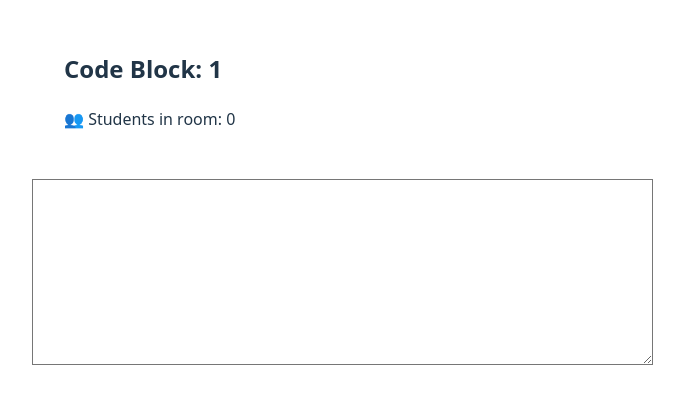
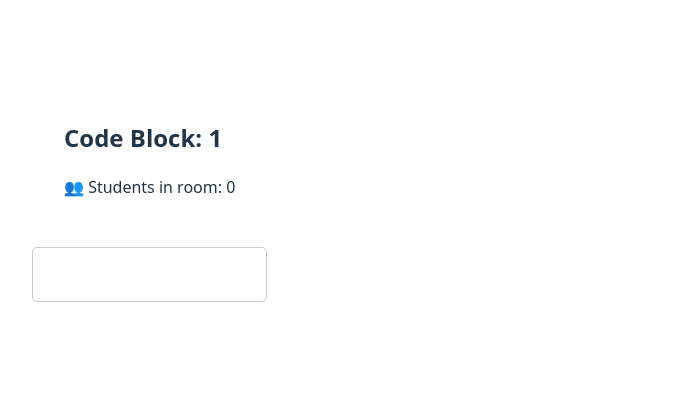
Before and after one commit to sharon-shechter/Moveo_home_assigment, a React (Vite) app in the folder frontend/: page /codeblock/1 in a window 1280 px wide. Shown: the part 215-616 px from the top of the page, without its empty margins (0-684 px from the left). Built offline with nearby package versions, Linux system fonts and the light colour scheme; no server answers.

Commit message:
Add code syntax highlighting with PrismJS in CodeEditor

```diff
--- a/frontend/src/App.jsx
+++ b/frontend/src/App.jsx
@@ -1,6 +1,7 @@
 import { BrowserRouter as Router, Routes, Route } from 'react-router-dom';
 import Home from './pages/home';
 import CodeBlockPage from './pages/CodeBlockPage';
+
 
 function App() {
   return (
--- a/frontend/src/components/CodeEditor.jsx
+++ b/frontend/src/components/CodeEditor.jsx
@@ -1,11 +1,14 @@
 import { useEffect, useState } from 'react';
 import axios from 'axios';
+import Editor from 'react-simple-code-editor';
+import Prism from 'prismjs';
+import 'prismjs/components/prism-javascript';
+import 'prismjs/themes/prism.css';
 
 function CodeEditor({ codeblockId, role, socketRef }) {
   const [code, setCode] = useState('');
   const [solutionCode, setSolutionCode] = useState('');
 
-  // Load initial code and solution from the server
   useEffect(() => {
     axios.get(`http://localhost:8000/api/codeblock_by_id/${codeblockId}`)
       .then((res) => {
@@ -14,7 +17,6 @@ function CodeEditor({ codeblockId, role, socketRef }) {
       });
   }, [codeblockId]);
 
-  // Handle real-time code sync
   useEffect(() => {
     const socket = socketRef?.current;
     if (!socket) return;
@@ -35,10 +37,9 @@ function CodeEditor({ codeblockId, role, socketRef }) {
 
   return (
     <div>
-      <textarea
+      <Editor
         value={code}
-        onChange={(e) => {
-          const newCode = e.target.value;
+        onValueChange={(newCode) => {
           setCode(newCode);
           if (role === 'student') {
             socketRef?.current?.emit('code_update', {
@@ -47,18 +48,20 @@ function CodeEditor({ codeblockId, role, socketRef }) {
             });
           }
         }}
-        rows={10}
-        cols={60}
-        readOnly={isReadOnly}
+        highlight={(code) => Prism.highlight(code, Prism.languages.javascript, 'javascript')}
+        padding={16}
         style={{
-          fontFamily: 'monospace',
-          fontSize: '1rem',
+          fontFamily: '"Fira code", "Fira Mono", monospace',
+          fontSize: 14,
           backgroundColor: isReadOnly ? '#f0f0f0' : 'white',
           cursor: isReadOnly ? 'not-allowed' : 'text',
+          border: '1px solid #ccc',
+          borderRadius: '5px',
         }}
+        readOnly={isReadOnly}
       />
       {isCorrect && role === 'student' && (
-        <div style={{ fontSize: '3rem', marginTop: '1rem' }}>Well done! 😊</div>
+        <div style={{ fontSize: '2rem', marginTop: '1rem' }}>✅ Well done!</div>
       )}
     </div>
   );
```
